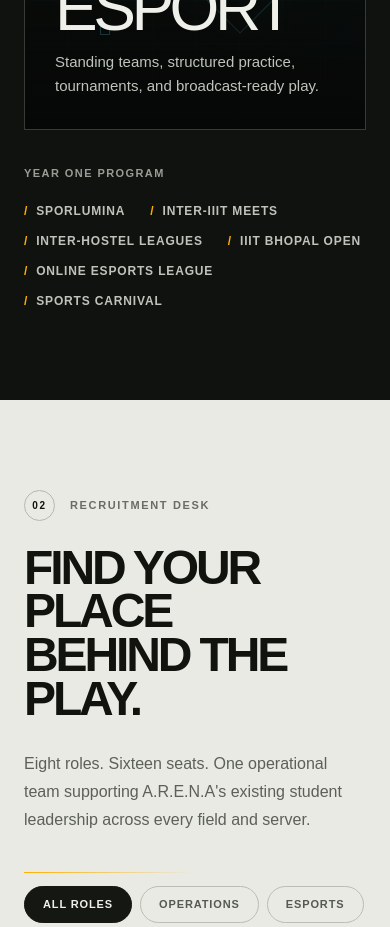
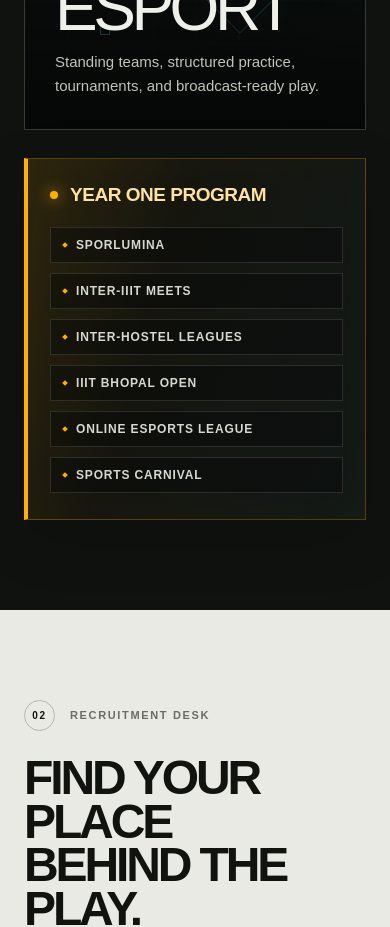
Before and after one commit to agupta07505/arena-recruitment, a Next.js app: page / in a window 390 px wide. Shown: the part 2480-3407 px from the top of the page. Built offline with nearby package versions, Linux system fonts and the light colour scheme.

Commit message:
feat: highlight year one program

```diff
--- a/app/globals.css
+++ b/app/globals.css
@@ -213,11 +213,15 @@ button, a { -webkit-tap-highlight-color: transparent; }
 .sport-panel .panel-tag { color: var(--sport); }.esports-panel .panel-tag { color: var(--esport); }
 .panel-content h3 { margin: 8px 0 10px; font-family: "Syne Variable", sans-serif; font-size: clamp(64px, 7vw, 108px); line-height: 1; letter-spacing: -.07em; }
 .panel-content p { max-width: 410px; margin: 0; color: #c0c3bb; font-size: 15px; line-height: 1.65; }
-.event-strip { display: grid; grid-template-columns: .3fr 1fr; gap: 40px; padding: 35px 0 0; }
-.event-strip > span { color: #999d94; font-size: 11px; font-weight: 800; letter-spacing: .13em; text-transform: uppercase; }
-.event-strip div { display: flex; flex-wrap: wrap; gap: 12px 25px; }
-.event-strip b { color: #c0c3bb; font-size: 12px; font-weight: 700; letter-spacing: .07em; text-transform: uppercase; }
-.event-strip b::before { content: "/"; margin-right: 8px; color: var(--sport); }
+.event-strip { position: relative; display: grid; grid-template-columns: .34fr 1fr; gap: 42px; overflow: hidden; align-items: center; margin-top: 34px; padding: 30px 32px; border: 1px solid rgba(255,176,0,.26); border-left: 4px solid var(--sport); background: linear-gradient(105deg, rgba(255,176,0,.12), rgba(255,176,0,.025) 38%, rgba(84,232,255,.035)); box-shadow: inset 0 0 45px rgba(255,176,0,.025), 0 18px 55px rgba(0,0,0,.15); }
+.event-strip::after { content: ""; position: absolute; top: -80%; left: -20%; width: 12%; height: 260%; pointer-events: none; opacity: 0; background: linear-gradient(90deg, transparent, rgba(255,225,160,.16), transparent); transform: rotate(18deg); }
+.event-strip.is-visible::after { animation: programSweep 4.8s 1.1s ease-in-out infinite; }
+.event-strip > span { position: relative; display: flex; align-items: center; gap: 12px; color: #ffe1a1; font-family: "Syne Variable", sans-serif; font-size: clamp(18px,1.6vw,25px); font-weight: 720; letter-spacing: -.025em; line-height: 1.05; text-transform: uppercase; }
+.event-strip > span::before { content: ""; width: 8px; height: 8px; flex: 0 0 auto; background: var(--sport); border-radius: 50%; box-shadow: 0 0 15px var(--sport); animation: blink 1.7s ease-in-out infinite; }
+.event-strip div { display: flex; flex-wrap: wrap; gap: 10px; }
+.event-strip b { display: inline-flex; align-items: center; min-height: 34px; padding: 8px 12px; color: #d6d9d1; border: 1px solid rgba(238,240,233,.13); background: rgba(7,9,8,.42); font-size: 12px; font-weight: 700; letter-spacing: .07em; text-transform: uppercase; transition: color .25s, border-color .25s, background .25s, transform .25s; }
+.event-strip b::before { content: ""; width: 4px; height: 4px; margin-right: 9px; background: var(--sport); transform: rotate(45deg); }
+.event-strip b:hover { color: #fff3d3; border-color: rgba(255,176,0,.45); background: rgba(255,176,0,.08); transform: translateY(-2px); }
 .event-strip.is-visible b { animation: eventIn .6s both; }
 .event-strip.is-visible b:nth-child(2){animation-delay:.06s}.event-strip.is-visible b:nth-child(3){animation-delay:.12s}.event-strip.is-visible b:nth-child(4){animation-delay:.18s}.event-strip.is-visible b:nth-child(5){animation-delay:.24s}.event-strip.is-visible b:nth-child(6){animation-delay:.3s}
 
@@ -289,6 +293,7 @@ footer > div:last-child i { width: 3px; height: 3px; background: var(--sport); b
 @keyframes drawLine { to { stroke-dashoffset:0; } }
 @keyframes visualFloat { 50% { transform:translateY(-8px); } }
 @keyframes eventIn { from { opacity:0; transform:translateX(-18px); } to { opacity:1; transform:translateX(0); } }
+@keyframes programSweep { 0%,55% { opacity:0; transform:translateX(0) rotate(18deg); } 65% { opacity:1; } 88%,100% { opacity:0; transform:translateX(950%) rotate(18deg); } }
 @keyframes cardIn { from { opacity:0; transform:translateY(35px) scale(.985); } to { opacity:1; transform:translateY(0) scale(1); } }
 @keyframes applyPulse { 50% { transform:scale(1.06); border-color:rgba(216,255,62,.32); } }
 
@@ -326,7 +331,9 @@ footer > div:last-child i { width: 3px; height: 3px; background: var(--sport); b
   .arena-panel { min-height: 470px; padding: 30px; }
   .division-visual { inset: 25px 15px 150px; opacity: .8; }
   .sport-panel { border-right: 0; border-bottom: 1px solid var(--line); }
-  .event-strip { grid-template-columns: 1fr; gap: 20px; }
+  .event-strip { grid-template-columns: 1fr; gap: 22px; margin-top: 28px; padding: 26px 22px; }
+  .event-strip > span { font-size: 19px; }
+  .event-strip b { width: 100%; }
   .roles-grid { grid-template-columns: 1fr; }
   .role-card { min-height: 320px; }
   .leadership { gap: 60px; }
```
